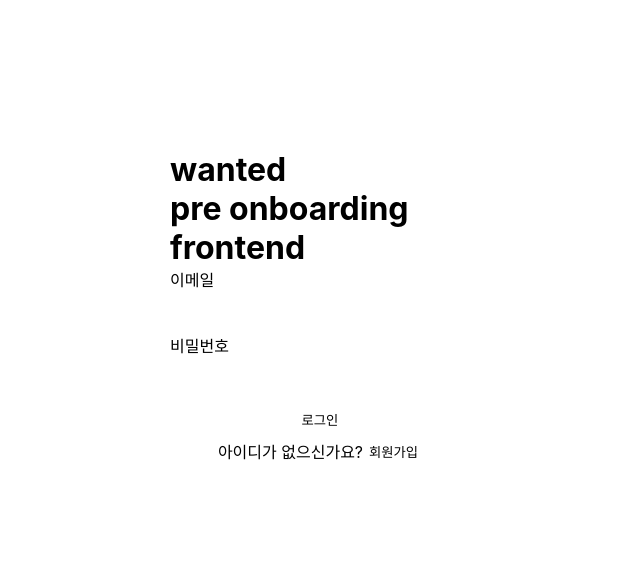
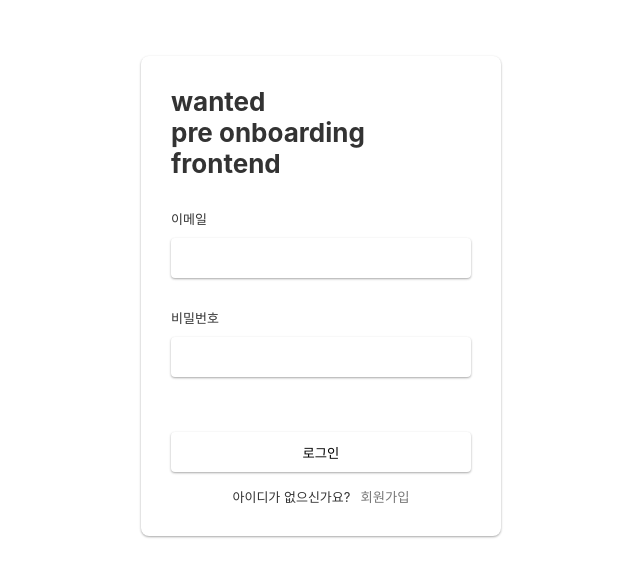
Before and after one commit to 0SCAR0421/wanted-pre-onboarding-frontend, a React (Create React App) app: page / in a window 1280 px wide. Shown: the part 104-680 px from the top of the page, without its empty margins (319-959 px from the left). Built offline with nearby package versions, Linux system fonts and the light colour scheme; no server answers.

Commit message:
Style: 전역 스타일 변수 설정

```diff
--- a/src/index.css
+++ b/src/index.css
@@ -1,4 +1,4 @@
-body {
+* {
   margin: 0;
   padding: 0;
   box-sizing: border-box;
@@ -8,3 +8,21 @@
   -webkit-font-smoothing: antialiased;
   -moz-osx-font-smoothing: grayscale;
 }
+
+:root {
+  --text1: #999;
+  --text2: #777;
+  --text3: #555;
+  --text4: #333;
+  --font-size1: 16px;
+  --font-size2: 13px;
+  --font-size3: 9px;
+  --space1: 30px;
+  --space2: 20px;
+  --space3: 10px;
+  --border-radius1: 8px;
+  --border-radius2: 4px;
+  --border-radius3: 2px;
+  --input-border: #5e5e5e;
+  --shadow1: rgba(0, 0, 0, 0.12) 0px 1px 3px, rgba(0, 0, 0, 0.24) 0px 1px 2px;
+}
```
